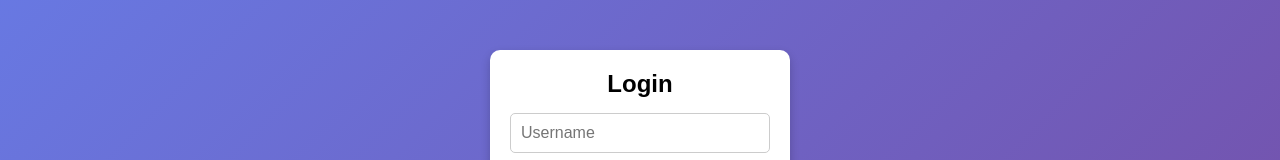
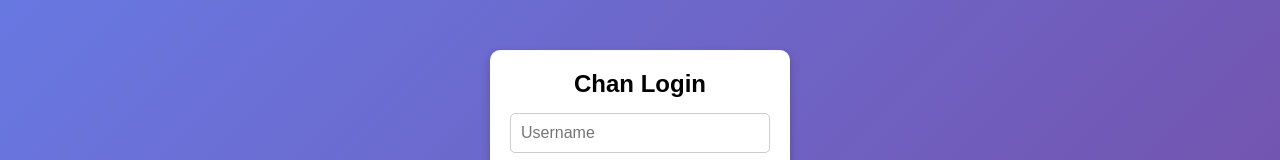
Before and after one commit to SKI-DC/Demo0.1-Hosting-Repo, a plain HTML site: page index.html in a window 1280 px wide. Shown: the part 230-390 px from the top of the page. Drawn offline with Linux system fonts and the light colour scheme.

Commit message:
Update index.html

```diff
--- a/index.html
+++ b/index.html
@@ -65,7 +65,7 @@
 </head>
 <body>
     <div class="login-container">
-        <h2>Login</h2>
+        <h2>Chan Login</h2>
         <form id="loginForm">
             <div class="input-group">
                 <input type="text" id="username" placeholder="Username" required>
```
